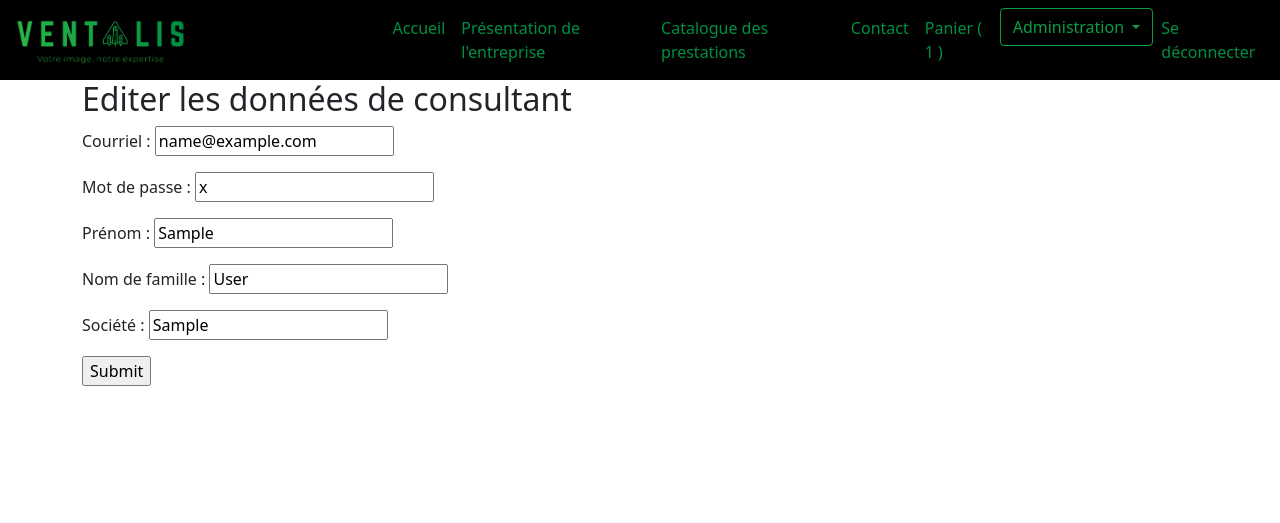
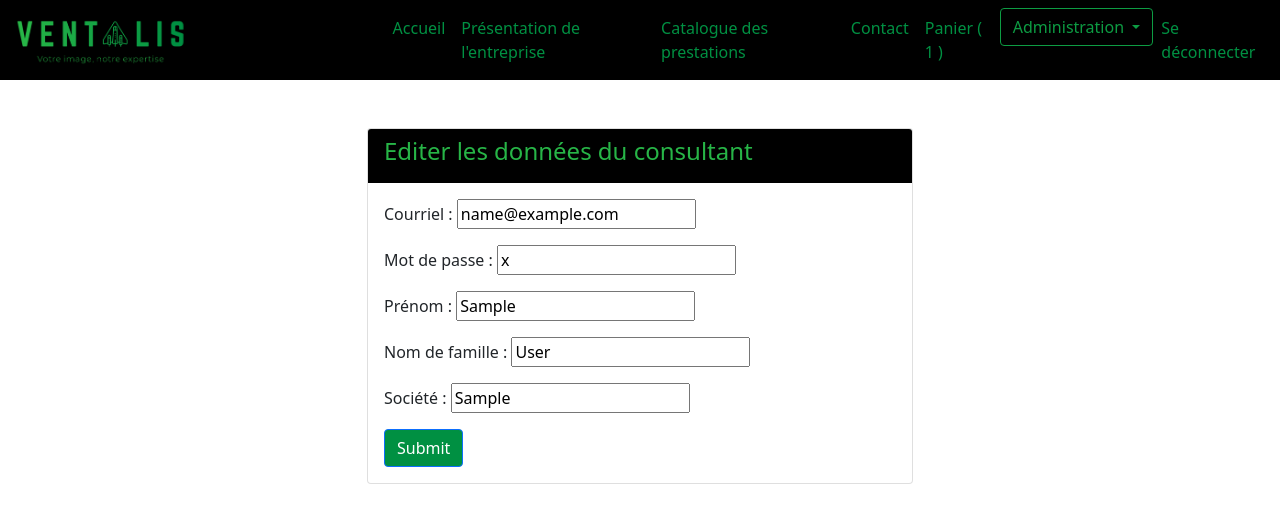
Before and after one commit to Aleks512/ProjetEcom, a Django app: page /consultant/update/1 in a window 1280 px wide. Shown: the top 523 px of the page. Run offline with Django 4.2, Linux system fonts and the light colour scheme; a user stored in the database is signed in; tables that the repository leaves empty hold one stand-in row (values such as "Sample post"); some libraries are stand-ins or nearby versions.

Commit message:
update&delete_consultant_in_bs

```diff
--- a/users/templates/users/consultant_update_form.html
+++ b/users/templates/users/consultant_update_form.html
@@ -1,10 +1,20 @@
 {% extends 'base.html' %}
+
 {% block content %}
-<h2>Editer les données de consultant</h2>
-<form method="post">
-<div>
-  {% csrf_token %} {{ form.as_p }}
-  <input type="submit" value="Submit" />
+<div class="container mt-5">
+  <div class="col-md-6 mx-auto">
+    <div class="card">
+      <div class="card-header" style="background-color: #000000; color: #27b547;">
+        <h4>Editer les données du consultant</h4>
+      </div>
+      <div class="card-body">
+        <form method="post">
+          {% csrf_token %}
+          {{ form.as_p }}
+          <button type="submit" class="btn btn-primary" style="background-color: #009042;">Submit</button>
+        </form>
+      </div>
+    </div>
+  </div>
 </div>
-</form>
 {% endblock %}
--- a/users/urls.py
+++ b/users/urls.py
@@ -7,8 +7,8 @@ urlpatterns=[
     path('login/', LoginView.as_view(template_name='registration/login.html',redirect_authenticated_user=True), name = 'login'),
     path('logout/', LogoutView.as_view(), name='logout'),
     path("consultant/add/", views.ConsultantCreateView.as_view(), name="consultant-add"),
-path('consultant/update/<pk>', views.ConsultantUpdate.as_view(), name="consultant-update"),
-    path('consultant/delete/<pk>', views.ConsultantDelete.as_view(), name="consultant-delete"),
+    path('consultant/update/<pk>', views.ConsultantUpdate.as_view(), name="consultant-update"),
+    path('consultant/delete/<pk>/', views.ConsultantDelete.as_view(), name="consultant-delete"),
     path("consultants/list/", views.ConsultantListView.as_view(), name="consultant-list"),
     path("customer/inscription/",  views.SignUp.as_view(), name="signup"),
     path('customers/list/', views.CustomerListView.as_view(), name='customers-list')
```
Also changed, not shown: users/templates/users/consultant_delete_form.html (+15 -7 lines).
